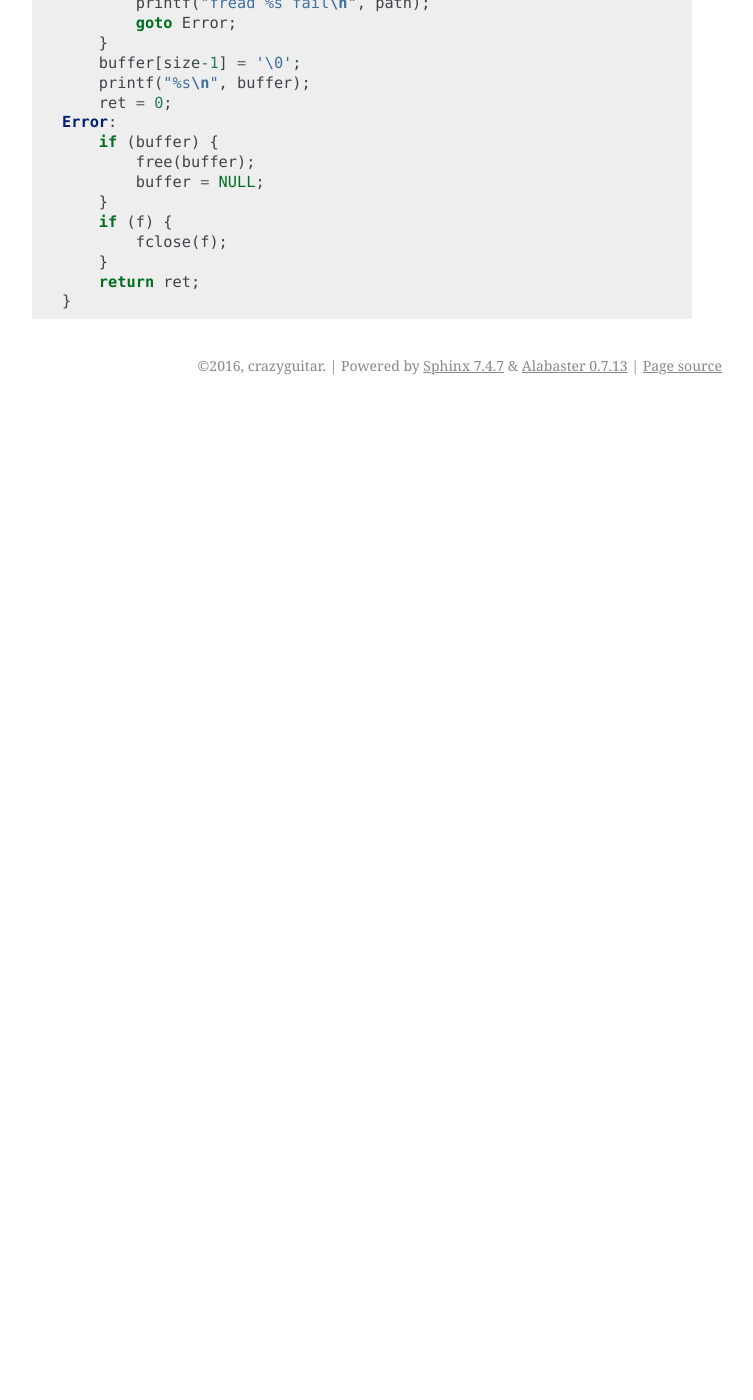
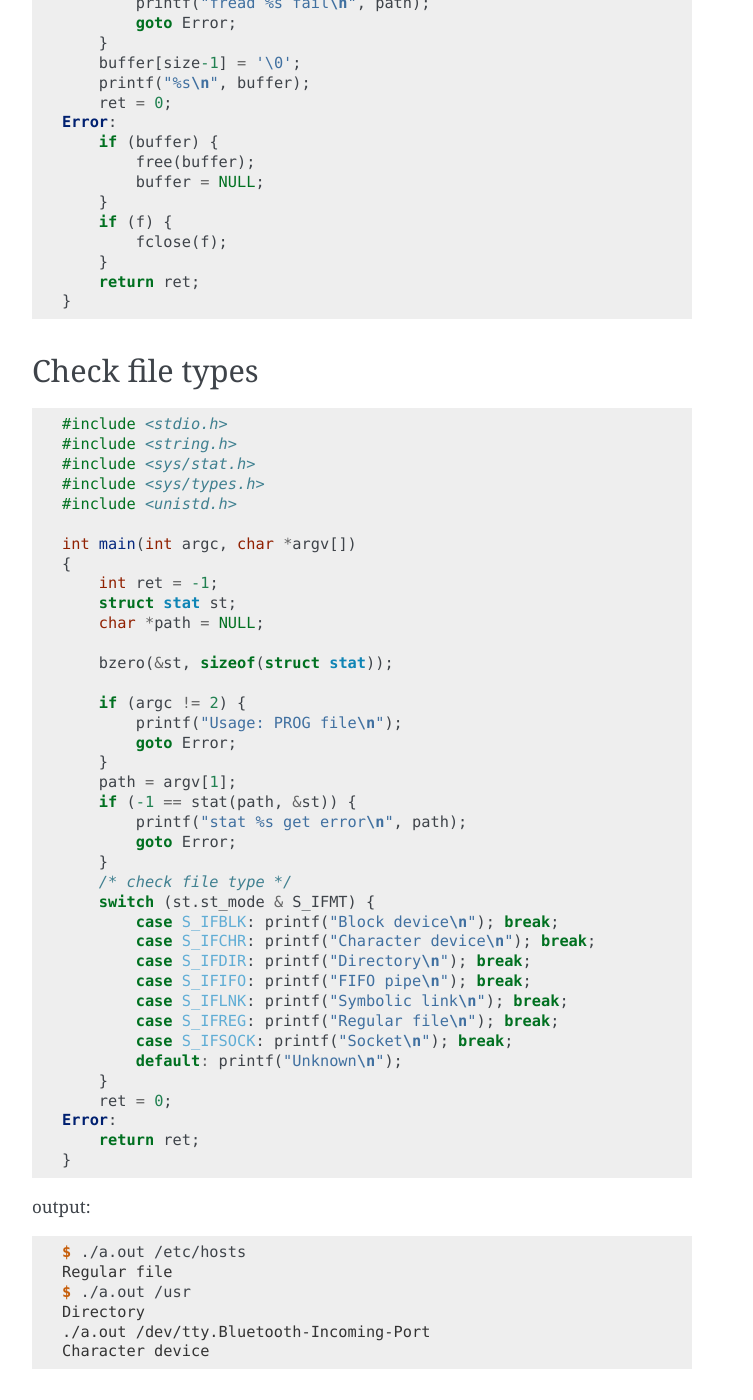
Before and after one commit to emcute0319/cppcheatsheet, a Sphinx documentation site: the page built from docs/notes/c_basic.rst, in a window 1280 px wide and 1400 px high, scrolled down 3330 px. Shown: the whole window, without its empty margins (388-1141 px from the left). Built offline with Sphinx 7.4.7, drawn with Linux system fonts in a browser that asks for light colours; before the commit the page ends 3735 px from its top, so only the background shows below that.

Commit message:
Add Check file type note

```diff
--- a/docs/notes/c_basic.rst
+++ b/docs/notes/c_basic.rst
@@ -186,3 +186,58 @@ Read content into memory from a file
         }
         return ret;
     }
+
+Check file types
+----------------
+
+.. code-block:: c
+
+    #include <stdio.h>
+    #include <string.h>
+    #include <sys/stat.h>
+    #include <sys/types.h>
+    #include <unistd.h>
+
+    int main(int argc, char *argv[])
+    {
+        int ret = -1;
+        struct stat st;
+        char *path = NULL;
+
+        bzero(&st, sizeof(struct stat));
+
+        if (argc != 2) {
+            printf("Usage: PROG file\n");
+            goto Error;
+        }
+        path = argv[1];
+        if (-1 == stat(path, &st)) {
+            printf("stat %s get error\n", path);
+            goto Error;
+        }
+        /* check file type */
+        switch (st.st_mode & S_IFMT) {
+            case S_IFBLK: printf("Block device\n"); break;
+            case S_IFCHR: printf("Character device\n"); break;
+            case S_IFDIR: printf("Directory\n"); break;
+            case S_IFIFO: printf("FIFO pipe\n"); break;
+            case S_IFLNK: printf("Symbolic link\n"); break;
+            case S_IFREG: printf("Regular file\n"); break;
+            case S_IFSOCK: printf("Socket\n"); break;
+            default: printf("Unknown\n");
+        }
+        ret = 0;
+    Error:
+        return ret;
+    }
+
+output:
+
+.. code-block:: console
+
+    $ ./a.out /etc/hosts
+    Regular file
+    $ ./a.out /usr
+    Directory
+    ./a.out /dev/tty.Bluetooth-Incoming-Port
+    Character device
```
